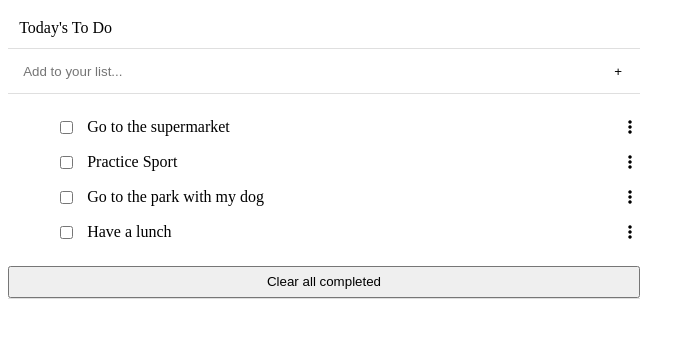
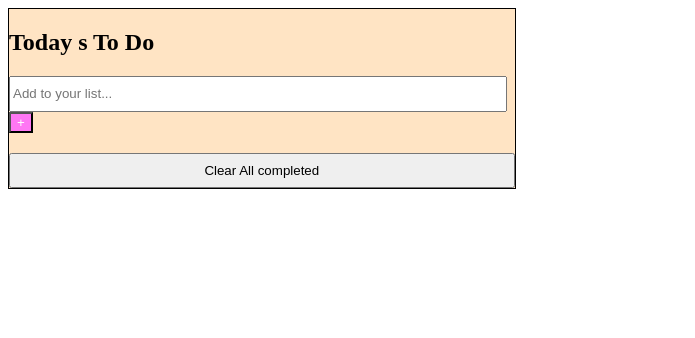
Before and after one commit to luccamicale/To-Do-List-, a website built with webpack: page src/index.html in a window 1280 px wide. Shown: the whole page, without its empty margins (0-695 px from the left). Built offline with nearby package versions, Linux system fonts and the light colour scheme.

Commit message:
initial commit

```diff
--- a/src/index.html
+++ b/src/index.html
@@ -8,23 +8,47 @@
     <title>To do List</title>
 </head>
 <body>
-    <div class="container">
-        <div class="title">
-            <span>Today's To Do</span>
-        </div>
-        <div class="form-field">
-            <form action="submit">
-                <input type="text" id="input-task" class="input-task" placeholder="Add to your list..." autocomplete="off">
-                <input type="button" id="addBtn" value="+">
-            </form>
-        </div>
-        <div class="container-ul">
-            <ul class="toDo" id="toDo">
+    <section class="container">
+		<header>
+			<h1>Today s To Do</h1>
+			<form id="new-task-form">
+				<input
+					type="text"
+					name="new-task-input"
+					id="new-task-input"
+					placeholder="Add to your list..." />
+				<input
+					type="submit"
+					id="new-task-submit"
+					value="+" />
+			</form>
+		</header>
+		<main>
+			<section class="task-list">
 
-            </ul>
-            <input type="button" class="clearCompleted" value="Clear all completed">
-        </div>
-    </div>
+				<div id="tasks">
+
+					<!-- <div class="task">
+						<div class="content">
+							<input
+								type="text"
+								class="text"
+								value="A new task"
+								readonly>
+						</div>
+						<div class="actions">
+							<button class="edit">Edit</button>
+							<button class="delete">Delete</button>
+						</div>
+					</div> -->
+
+				</div>
+				<div class="clear">
+					<button class="clear-btn">Clear All completed</button>
+				</div>
+			</section>
+		</main>
+	</section>
 
     <script src="index.js" type="module"></script>
 </body>
--- a/src/index.js
+++ b/src/index.js
@@ -1,3 +1,67 @@
-import displayLists from './modules/variables.js';
+import { form, input, list_el,} from './modules/variables.js';
 
-displayLists.addList();
+window.addEventListener('load', () => {
+
+
+	form.addEventListener('submit', (e) => {
+		e.preventDefault();
+
+		const task = input.value;
+
+		const task_el = document.createElement('div');
+		task_el.classList.add('task');
+
+		const task_check_el = document.createElement('input');
+		task_check_el.type = 'checkbox';
+        task_el.appendChild(task_check_el);
+
+		const task_content_el = document.createElement('div');
+		task_content_el.classList.add('content');
+
+		task_el.appendChild(task_content_el);
+
+
+		const task_input_el = document.createElement('input');
+		task_input_el.classList.add('text');
+		task_input_el.type = 'text';
+		task_input_el.value = task;
+		task_input_el.setAttribute('readonly', 'readonly');
+
+		task_content_el.appendChild(task_input_el);
+
+		const task_actions_el = document.createElement('div');
+		task_actions_el.classList.add('actions');
+
+		const task_edit_el = document.createElement('button');
+		task_edit_el.classList.add('edit');
+		task_edit_el.innerText = 'Edit';
+
+		const task_delete_el = document.createElement('button');
+		task_delete_el.classList.add('delete');
+		task_delete_el.innerText = 'Delete';
+
+		task_actions_el.appendChild(task_edit_el);
+		task_actions_el.appendChild(task_delete_el);
+
+		task_el.appendChild(task_actions_el);
+
+		list_el.appendChild(task_el);
+
+		input.value = '';
+
+		task_edit_el.addEventListener('click', (e) => {
+			if (task_edit_el.innerText.toLowerCase() == "edit") {
+				task_edit_el.innerText = "Save";
+				task_input_el.removeAttribute("readonly");
+				task_input_el.focus();
+			} else {
+				task_edit_el.innerText = "Edit";
+				task_input_el.setAttribute("readonly", "readonly");
+			}
+		});
+
+		task_delete_el.addEventListener('click', (e) => {
+			list_el.removeChild(task_el);
+		});
+	});
+});
--- a/src/modules/variables.js
+++ b/src/modules/variables.js
@@ -1,32 +1,4 @@
-const ulList = document.getElementById('toDo');
-const lists = [
-  {
-    description: 'Go to the supermarket',
-    completed: true,
-    index: 0,
-  },
-  {
-    description: 'Practice Sport',
-    completed: false,
-    index: 1,
-  },
-  {
-    description: 'Go to the park with my dog',
-    completed: false,
-    index: 2,
-  },
-  {
-    description: 'Have a lunch',
-    completed: true,
-    index: 3,
-  },
-];
-export default class displayLists {
-  static addList() {
-    for (let i = 0; i < lists.length; i += 1) {
-      const list = document.createElement('li');
-      list.innerHTML = `<input type="checkbox" name="completed" id="completed"> ${lists[i].description} <i class="fa-solid fa-ellipsis-vertical"></i>`;
-      ulList.appendChild(list);
-    }
-  }
-}
+
+export const form = document.querySelector("#new-task-form");
+export const input = document.querySelector("#new-task-input");
+export const list_el = document.querySelector("#tasks");
--- a/src/style.css
+++ b/src/style.css
@@ -1,54 +1,53 @@
-body {
-  background-color: var(--clr-background);
+.container {
+  border: 1px solid;
+  width: 40%;
+  background-color: bisque;
+}
+ #new-task-input {
+  width: 490px;
+  height: 30px;
 }
 
-.container {
-  background-color: var(--clr-secondary);
+.task {
   display: flex;
-  flex-direction: column;
-  width: 50%;
+  flex-direction: row;
 }
 
-.input-task {
-  width: 80%;
-  border-color: transparent;
+.actions {
+  margin-left: 150px;
+  margin-top: 20px;
 }
 
-#addBtn {
-  width: 9%;
-  position: absolute;
-  background-color: transparent;
-  border-color: transparent;
-  text-align: end;
+.edit {
+  background-color: rgb(212, 66, 95);
+  color: white;
 }
 
-.container > * {
-  border-bottom: 1px solid #80808040;
-  padding: 0.7em;
+.delete {
+  background-color: rgb(106, 189, 28);
+  color: white;
 }
 
-.container-ul {
-  display: flex;
-  flex-direction: column;
-  padding: 0;
+#new-task-submit {
+  background-color: rgb(255, 119, 244);
+  color: white;
 }
 
-.container-ul li {
-  display: flex;
-  align-items: center;
-  gap: 0.7em;
-  padding: 0.5em;
+.text {
+  width: 200px;
+  height: 20px;
+  margin-top: 20px;
+  margin-left: 25px;
+  margin-bottom: 30px;
 }
 
-.fa-solid {
-  margin-left: auto;
+.checkbox {
+  margin-left: 5px;
+  margin-top: 20px;
 }
 
-.clearCompleted {
+.clear-btn {
   width: 100%;
-  padding: 0.5em;
+  height: 35px;
+  margin-top: 20px;
 }
-
-.toDoList li {
-  border-bottom: 1px solid #80808040;
-}
```
